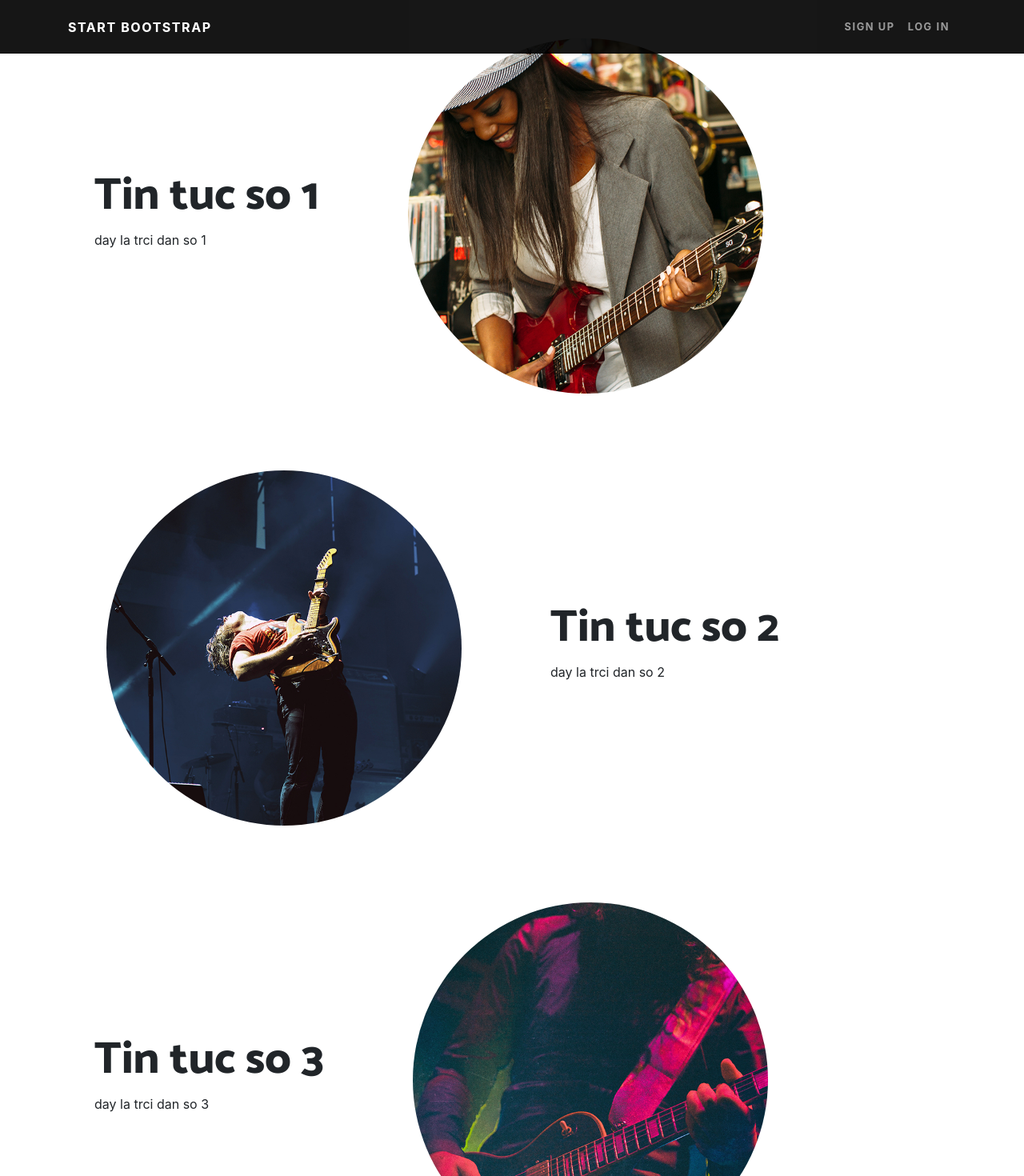
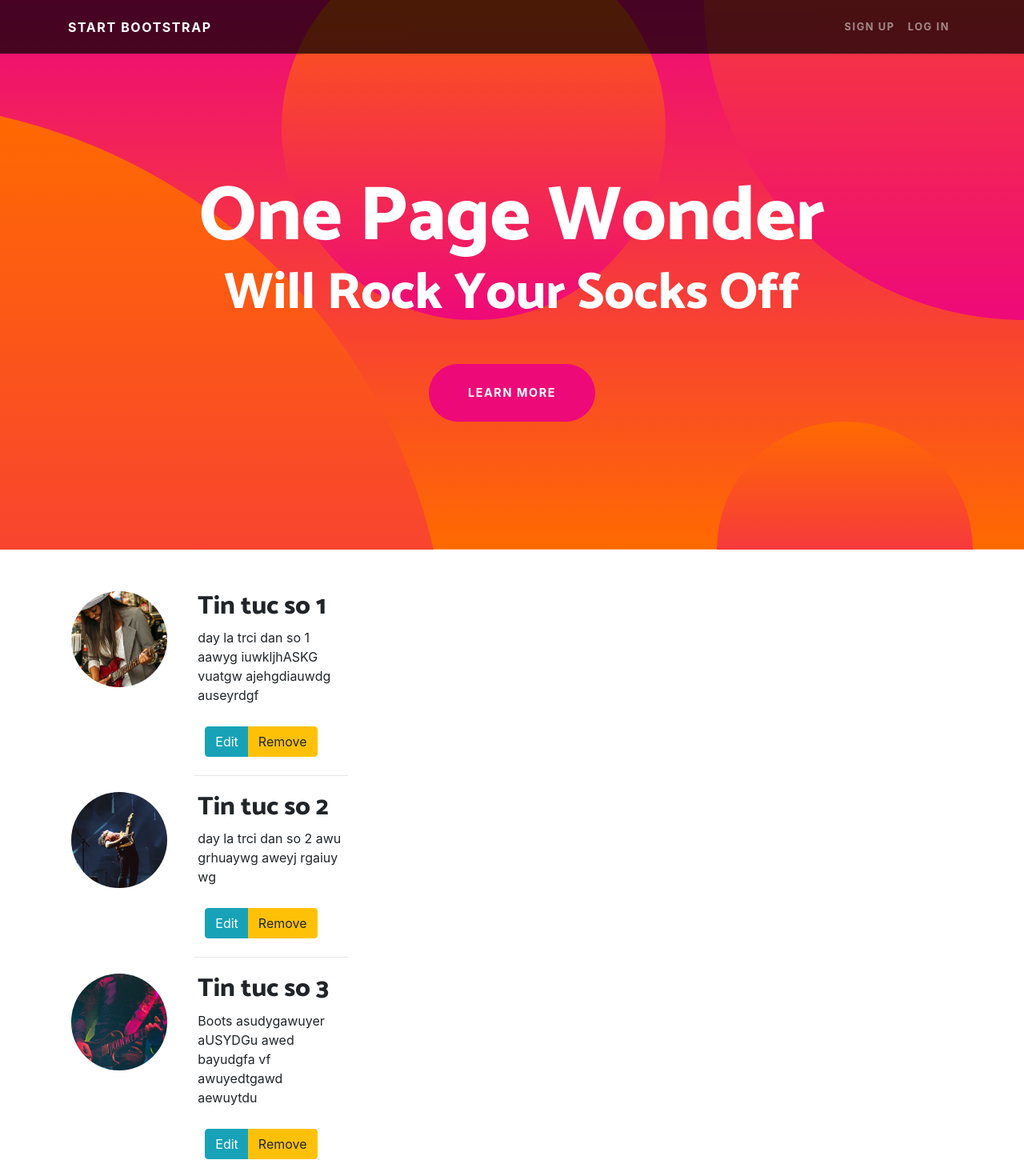
Before and after one commit to cntt2-tamguyen/react-js, a React (Create React App) app: page / in a window 1280 px wide. Shown: the top 1470 px of the page at 80% size. Built offline with nearby package versions, Linux system fonts and the light colour scheme.

Commit message:
[PHAN-06] 017 Cach viet tuong tac voi ham khong co tham so

```diff
--- a/src/App.js
+++ b/src/App.js
@@ -10,9 +10,19 @@ function App() {
     <div className="_013">
       <TopMenu/>
       <Header/>
-      <Content tieude="Tin tuc so 1" vitri1="order-lg-2" anh="img/01.jpg" trichdan="day la trci dan so 1"/>
-      <Content tieude="Tin tuc so 2" anh="img/02.jpg" trichdan="day la trci dan so 2"/>
-      <Content tieude="Tin tuc so 3" vitri1="order-lg-2" anh="img/03.jpg" trichdan="day la trci dan so 3"/>
+      <div className="container">
+      <div className="row pt-5">
+      <Content tieude="Tin tuc so 1" anh="img/01.jpg" trichdan="day la trci dan so 1 aawyg iuwkljhASKG vuatgw ajehgdiauwdg  auseyrdgf"/>
+      <Content tieude="Tin tuc so 2" anh="img/02.jpg" trichdan="day la trci dan so 2 awu grhuaywg aweyj rgaiuy wg"/>
+      <Content tieude="Tin tuc so 3" anh="img/03.jpg" trichdan="Boots  asudygawuyer aUSYDGu awed bayudgfa vf awuyedtgawd aewuytdu"/>
+      <Content tieude="Tin tuc so 1" anh="img/01.jpg" trichdan="day la trci dan so 1 aawyg iuwkljhASKG vuatgw ajehgdiauwdg  auseyrdgf"/>
+      <Content tieude="Tin tuc so 2" anh="img/02.jpg" trichdan="day la trci dan so 2 awu grhuaywg aweyj rgaiuy wg"/>
+      <Content tieude="Tin tuc so 3" anh="img/03.jpg" trichdan="Boots  asudygawuyer aUSYDGu awed bayudgfa vf awuyedtgawd aewuytdu"/>
+      <Content tieude="Tin tuc so 1" anh="img/01.jpg" trichdan="day la trci dan so 1 aawyg iuwkljhASKG vuatgw ajehgdiauwdg  auseyrdgf"/>
+      <Content tieude="Tin tuc so 2" anh="img/02.jpg" trichdan="day la trci dan so 2 awu grhuaywg aweyj rgaiuy wg"/>
+      <Content tieude="Tin tuc so 3" anh="img/03.jpg" trichdan="Boots  asudygawuyer aUSYDGu awed bayudgfa vf awuyedtgawd aewuytdu"/>
+      </div>
+      </div>
     </div>
   );
 }
--- a/src/Component/Content/Content.js
+++ b/src/Component/Content/Content.js
@@ -6,21 +6,33 @@ class Content extends Component {
 
     }
 
+    thongbao = () => {
+        alert('Cach su li tuong tac trong react js')
+    }
+
+    thongbao2 = () => {
+        alert('Thong bao so 2')
+    }
     render() {
         return (
             <section>
-                <div className="container">
-                    <div className="row align-items-center">
-                        <div className={"col-lg-6 "+ this.props.vitri1}>
-                            <div className="p-5">
+                <div className="col-lg-4">
+                    <div className="row">
+                        <div className="col-lg-5">
+                            <div className="p-1">
                                 <img className="img-fluid rounded-circle" src={this.props.anh} alt />
                             </div>
                         </div>
-                        <div className={"col-lg-6"+ this.props.vitri2}>
-                            <div className="p-5">
-                                <h2 className="display-4">{this.props.tieude}</h2>
+                        <div className="col-lg-7">
+                            <div className="p-1">
+                                <h2 className="display-6">{this.props.tieude}</h2>
                                 <p>{this.props.trichdan}</p>
                             </div>
+                            <div className="btn btn-group">
+                                <div className="btn btn-info" onClick={this.thongbao}>Edit</div>
+                                <div className="btn btn-warning" onClick={this.thongbao2}>Remove</div>
+                            </div>
+                            <hr/>
                         </div>
                     </div>
                 </div>
--- a/src/Component/Header/Header.js
+++ b/src/Component/Header/Header.js
@@ -3,24 +3,19 @@ import React, { Component } from 'react';
 class Header extends Component {
     render() {
         return (
-            <nav className="navbar navbar-expand-lg navbar-dark navbar-custom fixed-top">
-                <div className="container">
-                    <a className="navbar-brand" href="#">Start Bootstrap</a>
-                    <button className="navbar-toggler" type="button" data-toggle="collapse" data-target="#navbarResponsive" aria-controls="navbarResponsive" aria-expanded="false" aria-label="Toggle navigation">
-                        <span className="navbar-toggler-icon" />
-                    </button>
-                    <div className="collapse navbar-collapse" id="navbarResponsive">
-                        <ul className="navbar-nav ml-auto">
-                            <li className="nav-item">
-                                <a className="nav-link" href="#">Sign Up</a>
-                            </li>
-                            <li className="nav-item">
-                                <a className="nav-link" href="#">Log In</a>
-                            </li>
-                        </ul>
+            <header className="masthead text-center text-white">
+                <div className="masthead-content">
+                    <div className="container">
+                        <h1 className="masthead-heading mb-0">One Page Wonder</h1>
+                        <h2 className="masthead-subheading mb-0">Will Rock Your Socks Off</h2>
+                        <a href="#" className="btn btn-primary btn-xl rounded-pill mt-5">Learn More</a>
                     </div>
                 </div>
-            </nav>
+                <div className="bg-circle-1 bg-circle" />
+                <div className="bg-circle-2 bg-circle" />
+                <div className="bg-circle-3 bg-circle" />
+                <div className="bg-circle-4 bg-circle" />
+          </header>
         );
     }
 }
```
Also changed, not shown: test/1.html (added, +17 -0 lines).
